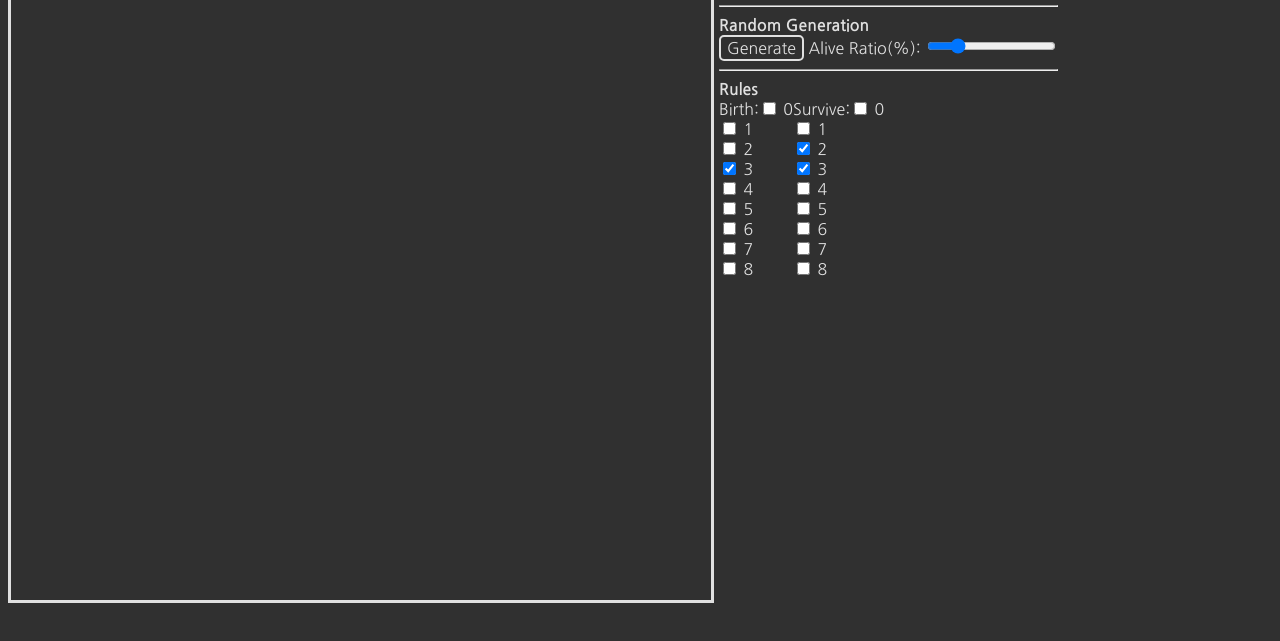
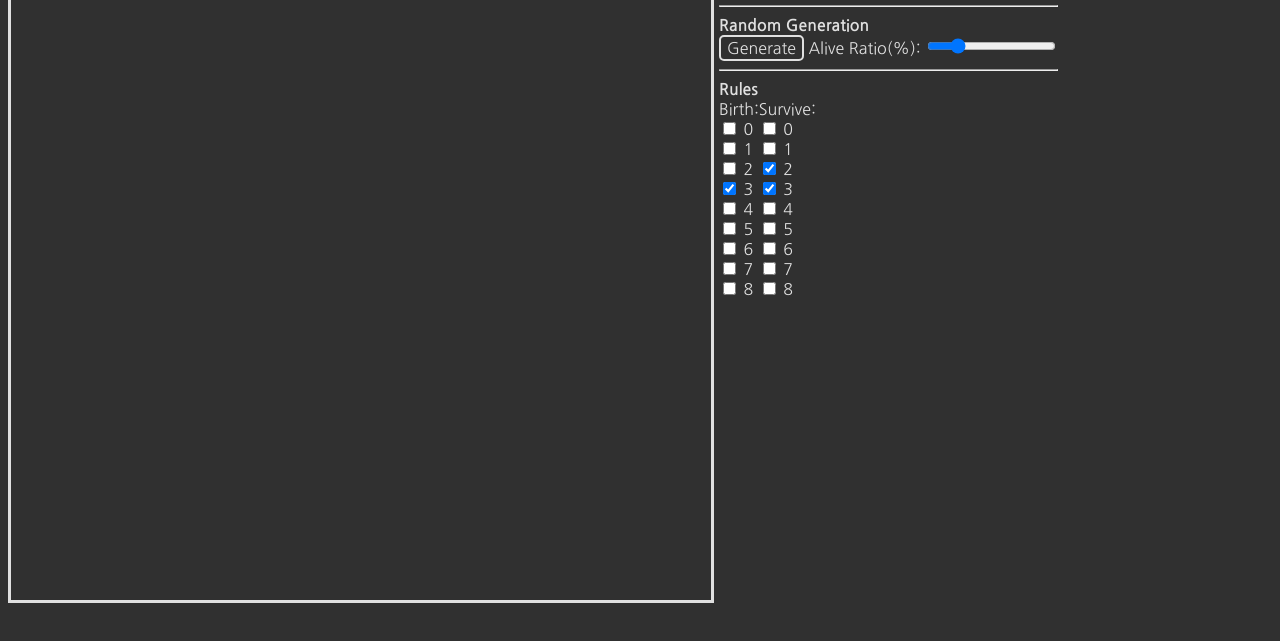
Before and after one commit to Pneuma00/game-of-life, a plain HTML site: page game-of-life/index.html in a window 1280 px wide. Shown: the part 111-752 px from the top of the page. Drawn offline with Linux system fonts and the light colour scheme.

Commit message:
Update index.html

```diff
--- a/game-of-life/index.html
+++ b/game-of-life/index.html
@@ -14,8 +14,8 @@
             <button id="random">Generate</button> Alive Ratio(%): <input id="randomratio" type="range" min=0 max=100 value=20><hr>
             <strong>Rules</strong>
             <div id="rules">
-                <div id="birth">Birth:</div>
-                <div id="survive">Survive:</div>
+                <div id="birth">Birth:<br></div>
+                <div id="survive">Survive:<br></div>
             </div>
         </nav>
         <script src="script.js"></script>
```
